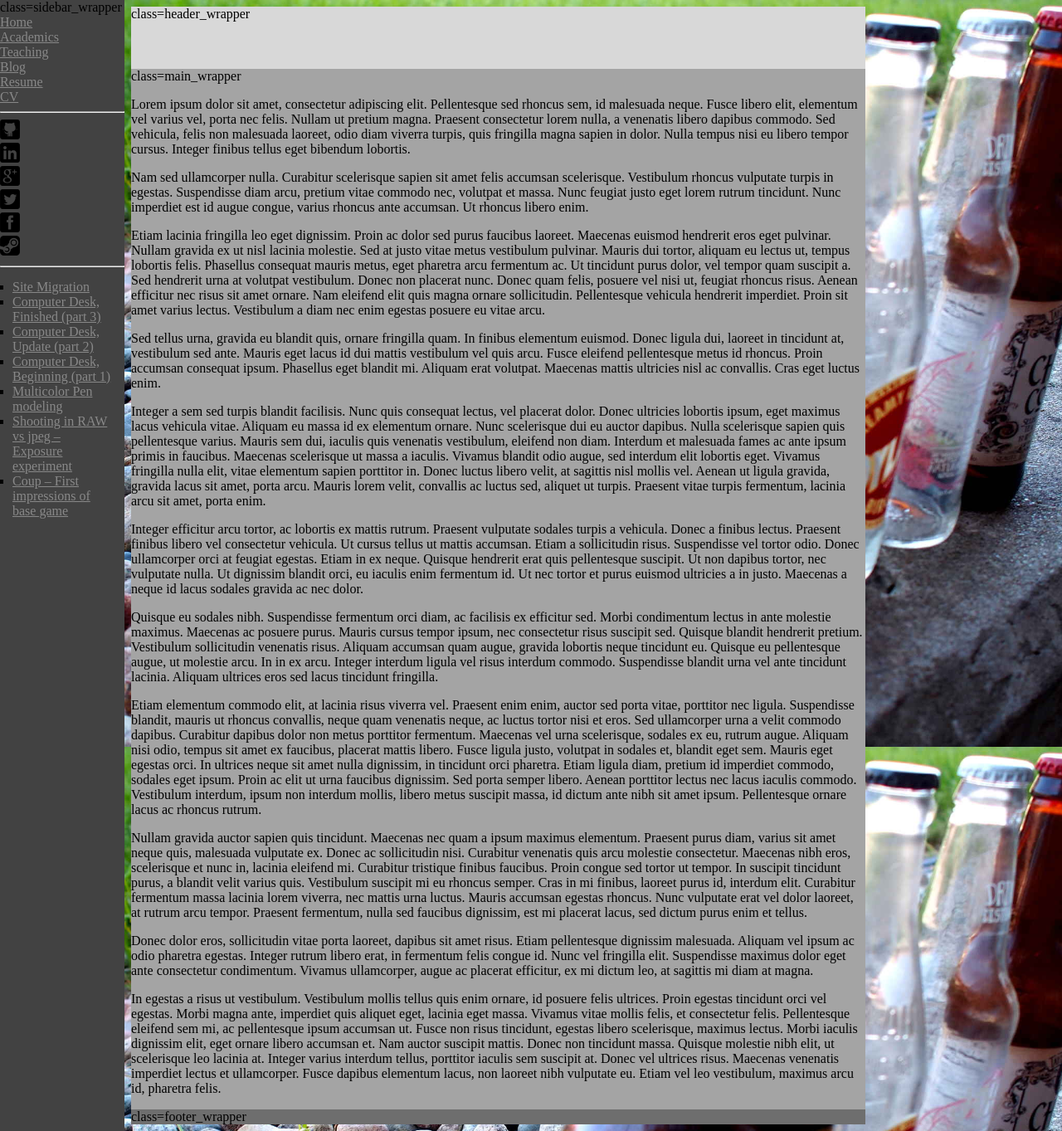
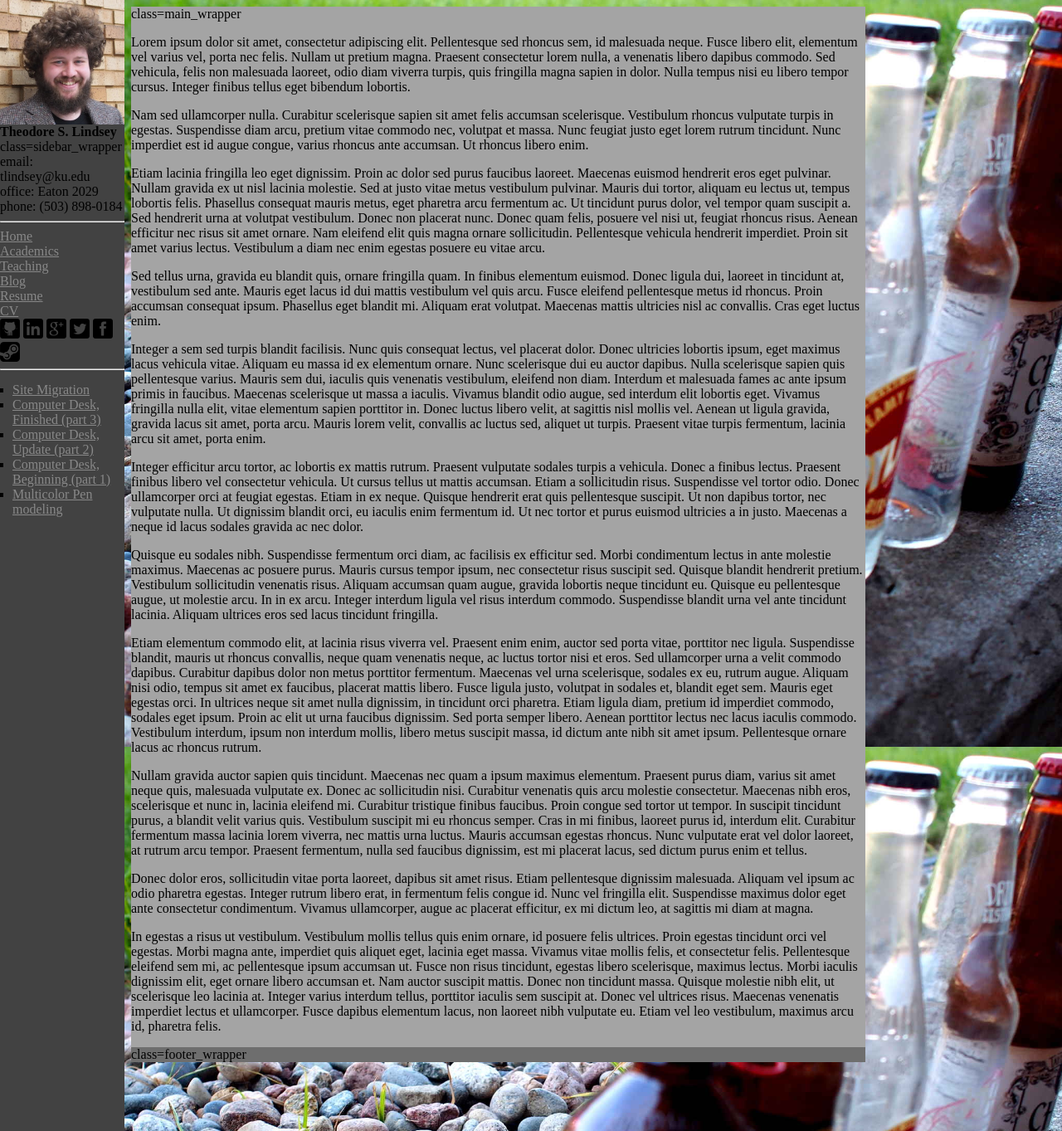
Before and after one commit to RagingRoosevelt/RagingRoosevelt.github.io, a Jekyll site: the page built from test_index.html, in a window 1280 px wide and 1363 px high. Shown: the whole window at 83% size. Built offline with Jekyll 4.4.1, drawn with Linux system fonts in a browser that asks for light colours.

Commit message:
more mobile layout testing

```diff
--- a/test_index.html
+++ b/test_index.html
@@ -3,7 +3,7 @@
 <html>
 
 <head>
-    <meta name="viewport" content="width=device-width, initial-scale=0.64">
+    <meta name="viewport" content="initial-scale=0.64">
     <link rel="stylesheet" href="{{ "/css/mobile.css" | prepend: site.baseurl }}">
 </head>
 
@@ -12,7 +12,21 @@
 <div class="all">
 
 
-<div class="sidebar_wrapper">class=sidebar_wrapper
+<div class="sidebar_wrapper">
+
+<img width=100% src="http://theodorelindsey.io/assets/theodore.jpg" />
+
+<b>Theodore S. Lindsey</b>
+
+class=sidebar_wrapper
+
+email: tlindsey@ku.edu<br />
+office: Eaton 2029<br />
+phone: (503) 898-0184<br />
+
+<hr>
+
+<div class="nav" style="">
     <ul>
     <li><a href="">Home</a></li>
     <li><a href="">Academics</a></li>
@@ -21,17 +35,20 @@
     <li><a href="">Resume</a></li>
     <li><a href="">CV</a></li>
     </ul>
+</div>
 
-    <hr>
+<div class="external-links" style="">
+    <ul style="list-style-type: none;">
+    <li style="display: inline;"><a href="https://github.com/RagingRoosevelt" target="_blank"><img src="/assets/icons/github-24.png" width="24px" /></a></li>
+    <li style="display: inline;"><a href="http://www.linkedin.com/in/theodorelindsey" target="_blank"><img src="/assets/icons/linkedin-24.png" width="24px" /></a></li>
+    <li style="display: inline;"><a href="https://plus.google.com/+TheodoreSatchLindsey" target="_blank"><img src="/assets/icons/gplus-24.png" width="24px" /></a></li>
+    <li style="display: inline;"><a href="https://twitter.com/RagingRoosevelt" target="_blank"><img src="/assets/icons/twitter-24.png" width="24px" /></a></li>
+    <li style="display: inline;"><a href="https://facebook.com/theodore.lindsey" target="_blank"><img src="/assets/icons/facebook-24.png" width="24px" /></a></li>
+    <li style="display: inline;"><a href="https://steamcommunity.com/id/RagingRoosevelt" target="_blank"><img src="/assets/icons/steam-24.png" width="24px" /></a></li>
+    </ul>
+</div>
 
-    <ul>
-    <li><a href="https://github.com/RagingRoosevelt" target="_blank"><img src="/assets/icons/github-24.png" width="24px" /></a></li>
-    <li><a href="http://www.linkedin.com/in/theodorelindsey" target="_blank"><img src="/assets/icons/linkedin-24.png" width="24px" /></a></li>
-    <li><a href="https://plus.google.com/+TheodoreSatchLindsey" target="_blank"><img src="/assets/icons/gplus-24.png" width="24px" /></a></li>
-    <li><a href="https://twitter.com/RagingRoosevelt" target="_blank"><img src="/assets/icons/twitter-24.png" width="24px" /></a></li>
-    <li><a href="https://facebook.com/theodore.lindsey" target="_blank"><img src="/assets/icons/facebook-24.png" width="24px" /></a></li>
-    <li><a href="https://steamcommunity.com/id/RagingRoosevelt" target="_blank"><img src="/assets/icons/steam-24.png" width="24px" /></a></li>
-    </ul>
+<div class="clear"></div>
 
     <hr>
 
@@ -41,13 +58,10 @@
     <li><a href="http://theodorelindsey.io/blog/2015/06/11/WIP_Computer_Desk_Update.html">Computer Desk, Update (part 2)</a></li>
     <li><a href="http://theodorelindsey.io/blog/2015/06/06/WIP_Computer_Desk_Beginning.html">Computer Desk, Beginning (part 1)</a></li>
     <li><a href="http://theodorelindsey.io/blog/2015/05/24/Multicolor_Pen_modeling.html">Multicolor Pen modeling</a></li>
-    <li><a href="http://theodorelindsey.io/blog/2014/09/29/RAW_vs_jpeg.html">Shooting in RAW vs jpeg – Exposure experiment</a></li>
-    <li><a href="http://theodorelindsey.io/blog/2014/09/07/Coup_-_First_impressions_of_base_game.html">Coup – First impressions of base game</a></li>
     </ul>
 </div>
 
-<div class="centred_wrapper header_wrapper">class=header_wrapper
-</div>
+
 
 <div class="centred_wrapper content_wrapper">class=main_wrapper
     <p>Lorem ipsum dolor sit amet, consectetur adipiscing elit. Pellentesque sed rhoncus sem, id malesuada neque. Fusce libero elit, elementum vel varius vel, porta nec felis. Nullam ut pretium magna. Praesent consectetur lorem nulla, a venenatis libero dapibus commodo. Sed vehicula, felis non malesuada laoreet, odio diam viverra turpis, quis fringilla magna sapien in dolor. Nulla tempus nisi eu libero tempor cursus. Integer finibus tellus eget bibendum lobortis.</p>
```
